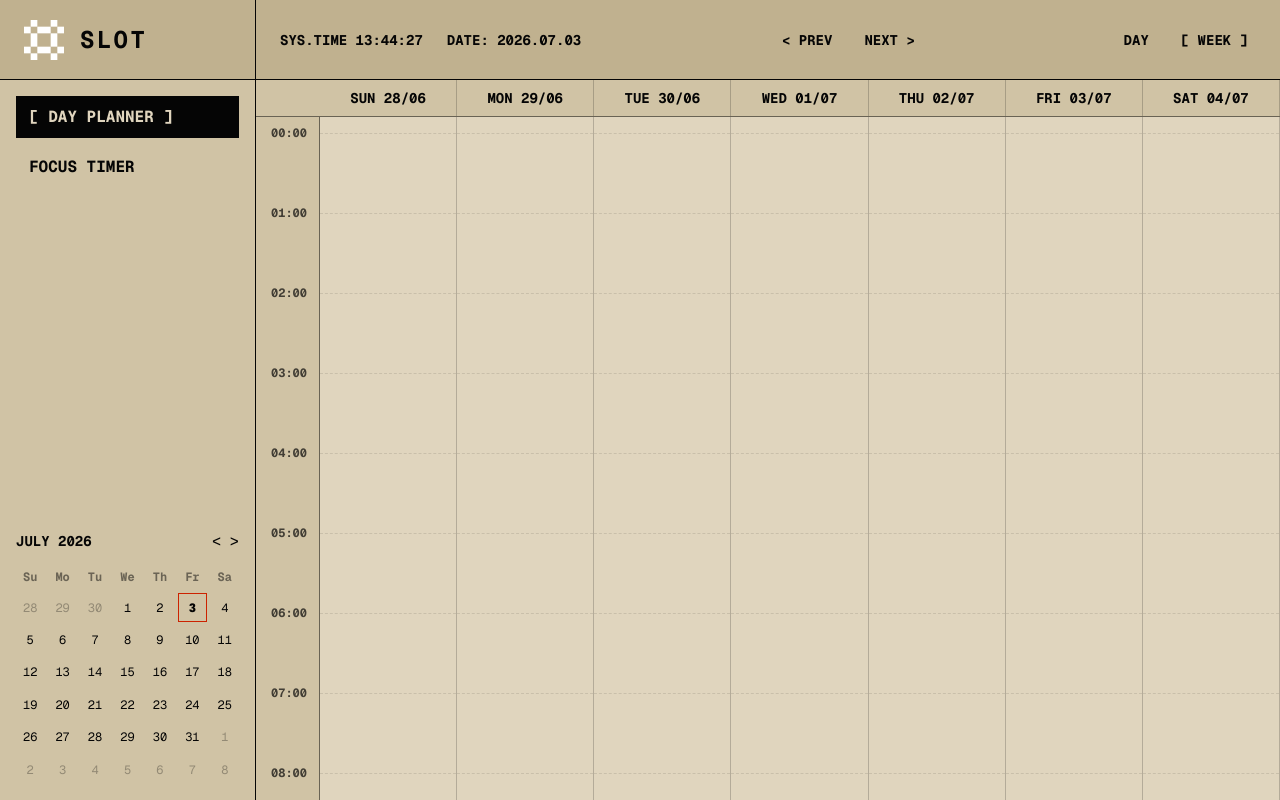
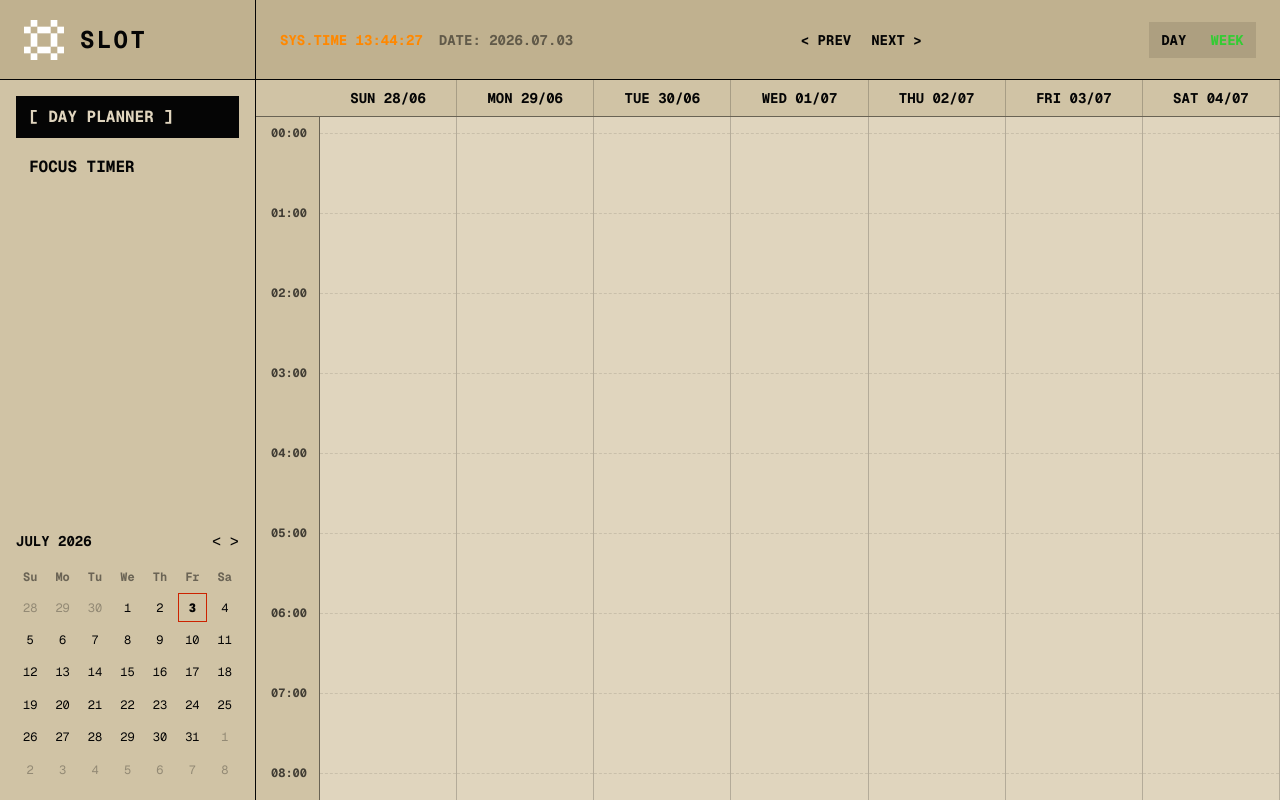
Before and after one commit to MukundhArul/slot, a Next.js app: page / in a window 1280 px wide. Built offline with nearby package versions, Linux system fonts and the light colour scheme.

Commit message:
fix: correct tailwind class names from color-* to valid base names

```diff
--- a/src/components/CommandBar.tsx
+++ b/src/components/CommandBar.tsx
@@ -17,40 +17,38 @@ export default function CommandBar() {
 
   return (
     <header className="flex h-20 items-center justify-between border-b border-foreground px-6 bg-surface-raised uppercase text-sm font-bold">
-      <div className="flex items-center gap-6">
-        <span className="text-color-amber">SYS.TIME {timeStr || '--:--:--'}</span>
-        <span>
-          DATE: {format(currentDate, 'yyyy.MM.dd')}
-        </span>
+      <div className="flex gap-4">
+        <span className="text-amber">SYS.TIME {timeStr || '--:--:--'}</span>
+        <span className="opacity-50">DATE: {format(currentDate, 'yyyy.MM.dd')}</span>
       </div>
 
-      <div className="flex items-center gap-4">
+      <div className="flex gap-1 text-sm font-bold">
         <button
           onClick={navigatePrevious}
-          className="hover:text-color-amber hover:bg-foreground/10 px-2 py-1 transition-colors"
+          className="hover:text-amber hover:bg-foreground/10 px-2 py-1 transition-colors"
         >
           &lt; PREV
         </button>
         <button
           onClick={navigateNext}
-          className="hover:text-color-amber hover:bg-foreground/10 px-2 py-1 transition-colors"
+          className="hover:text-amber hover:bg-foreground/10 px-2 py-1 transition-colors"
         >
           NEXT &gt;
         </button>
       </div>
 
-      <div className="flex items-center gap-4">
+      <div className="flex gap-2 text-sm font-bold bg-foreground/10 p-1">
         <button
           onClick={() => setViewMode('DAY')}
-          className={`px-2 py-1 transition-colors ${viewMode === 'DAY' ? 'text-color-green' : 'hover:text-color-amber'}`}
+          className={`px-2 py-1 transition-colors ${viewMode === 'DAY' ? 'text-green' : 'hover:text-amber'}`}
         >
-          {viewMode === 'DAY' ? '[ DAY ]' : 'DAY'}
+          DAY
         </button>
         <button
           onClick={() => setViewMode('WEEK')}
-          className={`px-2 py-1 transition-colors ${viewMode === 'WEEK' ? 'text-color-green' : 'hover:text-color-amber'}`}
+          className={`px-2 py-1 transition-colors ${viewMode === 'WEEK' ? 'text-green' : 'hover:text-amber'}`}
         >
-          {viewMode === 'WEEK' ? '[ WEEK ]' : 'WEEK'}
+          WEEK
         </button>
       </div>
     </header>
--- a/src/components/FocusTimer.tsx
+++ b/src/components/FocusTimer.tsx
@@ -59,7 +59,7 @@ export default function FocusTimer() {
       {/* Timer Container */}
       <div className="z-10 flex flex-col items-center gap-12 p-16 border border-foreground/20 bg-surface/80 backdrop-blur-md relative shadow-[0_0_50px_rgba(0,0,0,0.5)]">
         {/* Glowing top accent line */}
-        <div className="absolute top-0 left-0 w-full h-[2px] bg-gradient-to-r from-transparent via-color-amber to-transparent opacity-70" />
+        <div className="absolute top-0 left-0 w-full h-[2px] bg-gradient-to-r from-transparent via-amber to-transparent opacity-70" />
 
         {/* Mode Selector */}
         <div className="flex gap-6">
@@ -82,11 +82,11 @@ export default function FocusTimer() {
           <div className="text-[10rem] leading-none font-black tracking-tighter text-foreground drop-shadow-[0_0_25px_rgba(255,255,255,0.15)]">
             {minutes.toString().padStart(2, '0')}:{seconds.toString().padStart(2, '0')}
           </div>
-          <div className="mt-8 text-color-amber font-bold tracking-widest text-lg">
+          <div className="mt-8 text-amber font-bold tracking-widest text-lg">
             {asciiBar}
           </div>
           <div className="mt-4 text-xs text-foreground/50 tracking-widest uppercase flex items-center gap-2">
-            <span className={`w-2 h-2 rounded-full ${isActive ? 'bg-color-amber animate-pulse shadow-[0_0_8px_var(--color-amber)]' : 'bg-foreground/30'}`}></span>
+            <span className={`w-2 h-2 rounded-full ${isActive ? 'bg-amber animate-pulse shadow-[0_0_8px_var(--color-amber)]' : 'bg-foreground/30'}`}></span>
             SYSTEM STATUS: {isActive ? 'ACTIVE' : 'STANDBY'}
           </div>
         </div>
@@ -95,13 +95,13 @@ export default function FocusTimer() {
         <div className="flex gap-8 mt-4">
           <button
             onClick={toggleTimer}
-            className="px-10 py-4 bg-foreground text-background font-bold tracking-widest hover:bg-color-amber hover:text-black transition-all border border-foreground hover:border-color-amber shadow-[0_0_10px_transparent] hover:shadow-[0_0_20px_var(--color-amber)] uppercase text-lg"
+            className="px-10 py-4 bg-foreground text-background font-bold tracking-widest hover:bg-amber hover:text-black transition-all border border-foreground hover:border-amber shadow-[0_0_10px_transparent] hover:shadow-[0_0_20px_var(--color-amber)] uppercase text-lg"
           >
             {isActive ? '[ PAUSE ]' : '[ START ]'}
           </button>
           <button
             onClick={resetTimer}
-            className="px-10 py-4 bg-transparent text-foreground font-bold tracking-widest hover:bg-color-red hover:text-background transition-all border border-foreground/30 hover:border-color-red uppercase text-lg"
+            className="px-10 py-4 bg-transparent text-foreground font-bold tracking-widest hover:bg-red hover:text-background transition-all border border-foreground/30 hover:border-red uppercase text-lg"
           >
             [ RESET ]
           </button>
--- a/src/components/Sidebar.tsx
+++ b/src/components/Sidebar.tsx
@@ -42,13 +42,13 @@ export default function Sidebar() {
       <nav className="p-4 flex-1 flex flex-col gap-2">
         <button
           onClick={() => setAppMode('PLANNER')}
-          className={`text-left px-3 py-2 font-bold uppercase transition-colors border ${appMode === 'PLANNER' ? 'bg-foreground text-background border-foreground' : 'hover:bg-foreground/10 hover:text-color-amber border-transparent hover:border-foreground/20'}`}
+          className={`text-left px-3 py-2 font-bold uppercase transition-colors border ${appMode === 'PLANNER' ? 'bg-foreground text-background border-foreground' : 'hover:bg-foreground/10 hover:text-amber border-transparent hover:border-foreground/20'}`}
         >
           {appMode === 'PLANNER' ? '[ DAY PLANNER ]' : 'DAY PLANNER'}
         </button>
         <button
           onClick={() => setAppMode('TIMER')}
-          className={`text-left px-3 py-2 font-bold uppercase transition-colors border ${appMode === 'TIMER' ? 'bg-foreground text-background border-foreground' : 'hover:bg-foreground/10 hover:text-color-amber border-transparent hover:border-foreground/20'}`}
+          className={`text-left px-3 py-2 font-bold uppercase transition-colors border ${appMode === 'TIMER' ? 'bg-foreground text-background border-foreground' : 'hover:bg-foreground/10 hover:text-amber border-transparent hover:border-foreground/20'}`}
         >
           {appMode === 'TIMER' ? '[ FOCUS TIMER ]' : 'FOCUS TIMER'}
         </button>
@@ -59,8 +59,8 @@ export default function Sidebar() {
         <div className="flex justify-between items-center mb-4">
           <span className="font-bold text-sm">{format(calendarDate, 'MMMM yyyy').toUpperCase()}</span>
           <div className="flex gap-2">
-            <button onClick={prevMonth} className="hover:text-color-amber">&lt;</button>
-            <button onClick={nextMonth} className="hover:text-color-amber">&gt;</button>
+            <button onClick={prevMonth} className="hover:text-amber">&lt;</button>
+            <button onClick={nextMonth} className="hover:text-amber">&gt;</button>
           </div>
         </div>
 
--- a/src/components/TaskModal.tsx
+++ b/src/components/TaskModal.tsx
@@ -34,18 +34,18 @@ export default function TaskModal() {
   return (
     <div className="fixed inset-0 z-50 flex items-center justify-center bg-background/80 backdrop-blur-sm">
       <div
-        className="w-[400px] border border-color-green bg-surface-raised shadow-lg shadow-color-green/20"
+        className="w-[400px] border border-green bg-surface-raised shadow-lg shadow-green/20"
       >
-        <div className="bg-color-green text-background px-4 py-2 font-bold uppercase flex justify-between">
+        <div className="bg-green text-background px-4 py-2 font-bold uppercase flex justify-between">
           <span>&gt; EDIT_TASK.exe</span>
-          <button onClick={() => setSelectedBlockId(null)} className="text-color-red hover:bg-color-red/20 px-1 font-bold">[ X ]</button>
+          <button onClick={() => setSelectedBlockId(null)} className="text-red hover:bg-red/20 px-1 font-bold">[ X ]</button>
         </div>
 
         <div className="p-6 flex flex-col gap-4">
           <div>
             <label className="block text-xs text-foreground/70 mb-1">TITLE</label>
             <input
-              className="w-full bg-background border border-foreground/50 p-2 text-foreground focus:outline-none focus:border-color-green transition-colors"
+              className="w-full bg-background border border-foreground/50 p-2 text-foreground focus:outline-none focus:border-green transition-colors"
               value={title}
               onChange={e => setTitle(e.target.value)}
               placeholder="Enter title..."
@@ -55,7 +55,7 @@ export default function TaskModal() {
           <div>
             <label className="block text-xs text-foreground/70 mb-1">DESCRIPTION</label>
             <textarea
-              className="w-full bg-background border border-foreground/50 p-2 text-foreground focus:outline-none focus:border-color-green transition-colors resize-none h-24"
+              className="w-full bg-background border border-foreground/50 p-2 text-foreground focus:outline-none focus:border-green transition-colors resize-none h-24"
               value={description}
               onChange={e => setDescription(e.target.value)}
               placeholder="Enter description..."
@@ -80,13 +80,13 @@ export default function TaskModal() {
           <div className="flex justify-end gap-4 mt-4 pt-4 border-t border-foreground/20 text-sm">
             <button
               onClick={handleDelete}
-              className="text-color-red hover:bg-color-red/10 px-2 py-1 transition-colors"
+              className="text-red hover:bg-red/10 px-2 py-1 transition-colors"
             >
               [ DELETE ]
             </button>
             <button
               onClick={handleUpdate}
-              className="text-color-green hover:bg-color-green/10 px-2 py-1 font-bold transition-colors"
+              className="text-green hover:bg-green/10 px-2 py-1 font-bold transition-colors"
             >
               [ UPDATE ]
             </button>
```
